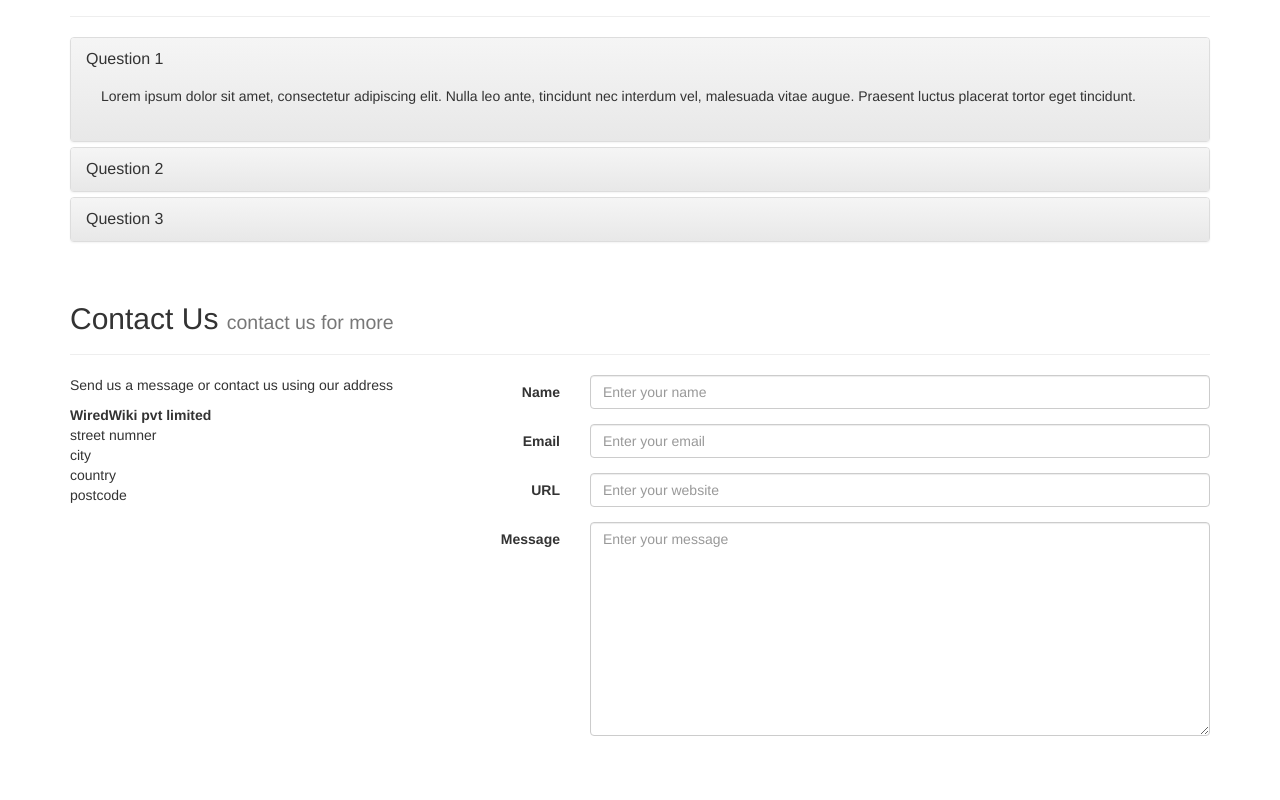
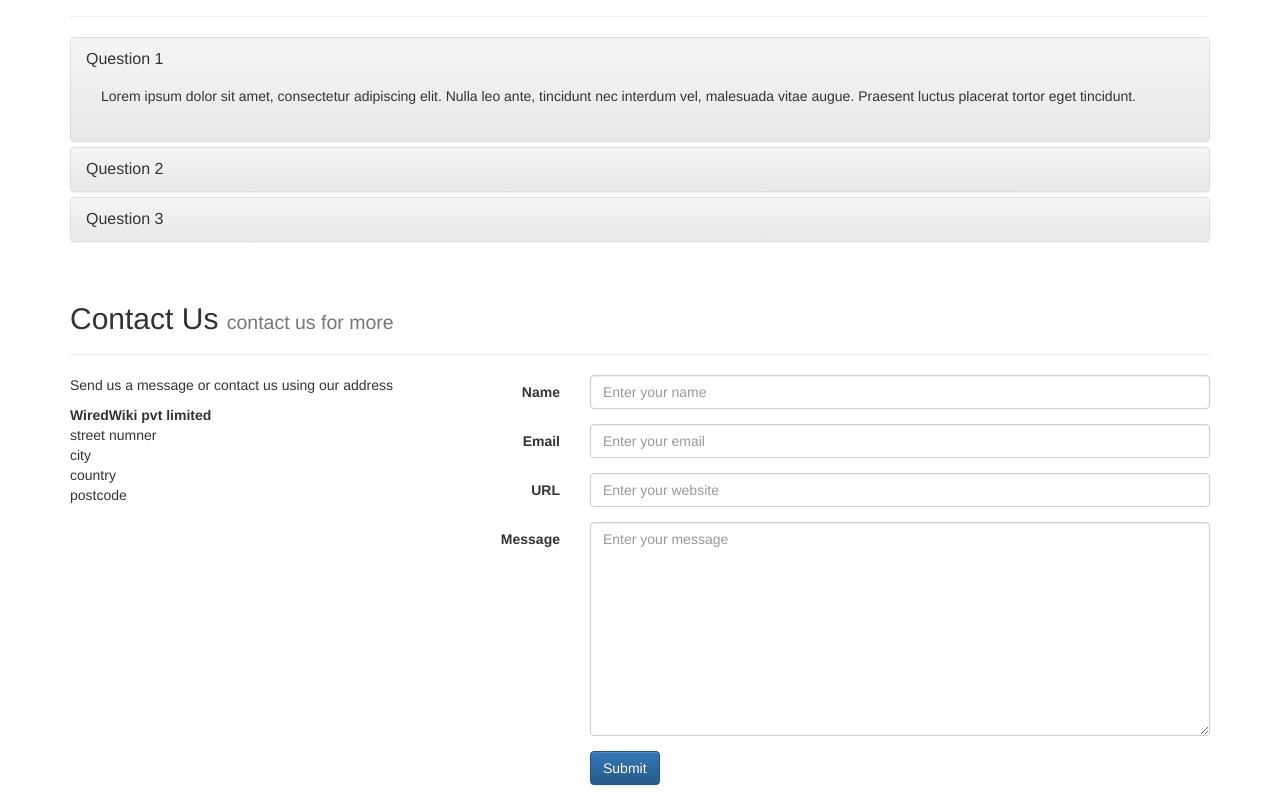
Before and after one commit to arrayoutofbounds/responsive_website, a plain HTML site: page index.html in a window 1280 px wide. Shown: the part 2908-3708 px from the top of the page. Before the commit the page ends 3659 px from the top, so only its background shows below. Drawn offline with nearby package versions, Linux system fonts and the light colour scheme.

Commit message:
website done

```diff
--- a/index.html
+++ b/index.html
@@ -474,6 +474,15 @@
 							</div>
 						</div>
 
+
+						<div class="form-group">
+							<div class="col-lg-10 col-lg-offset-2">
+								<button type="submit" class="btn btn-primary">
+									Submit
+								</button>
+							</div>
+						</div>
+
 					</form>
 				</div>
 			</div>
```
